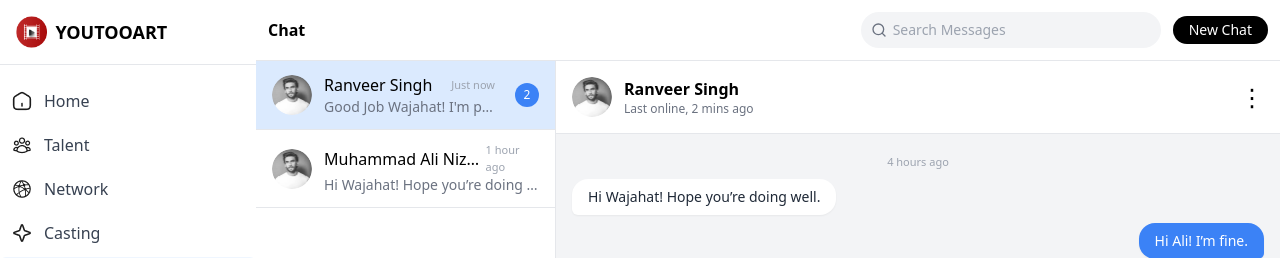
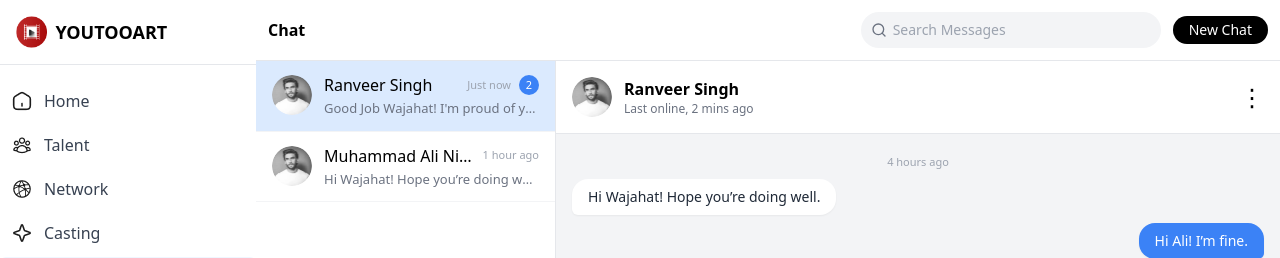
Before and after one commit to SaqibAfridi636/NewYoutoart, a React (Vite) app: page /chat in a window 1280 px wide. Shown: the top 258 px of the page. Built offline with nearby package versions, Linux system fonts and the light colour scheme.

Commit message:
more addition in all project

```diff
--- a/src/components/pages/Chat/ChatList.jsx
+++ b/src/components/pages/Chat/ChatList.jsx
@@ -1,7 +1,9 @@
-import React, { useState, useEffect } from "react";
+// src/components/Chat/ChatList.jsx
+import React, { useEffect, useState } from "react";
 import { formatTime } from "./TimeFormatter";
 
 const ChatList = ({ chats, selectedChat, onSelectChat }) => {
+  // tick to refresh relative times every minute
   const [, setTick] = useState(0);
   useEffect(() => {
     const i = setInterval(() => setTick((t) => t + 1), 60000);
@@ -11,37 +13,50 @@ const ChatList = ({ chats, selectedChat, onSelectChat }) => {
   const handleClick = (chat) => onSelectChat({ ...chat, unread: 0 });
 
   return (
-    <aside className="w-[300px] border-r bg-white flex flex-col">
+    <aside className="w-[270px] md:w-[300px] bg-white border-r flex flex-col">
       <div className="flex-1 overflow-y-auto">
         {chats.map((chat) => {
           const active = selectedChat?.id === chat.id;
+
           return (
             <button
               key={chat.id}
               onClick={() => handleClick(chat)}
-              className={`w-full text-left px-4 py-3 border-b flex items-center gap-3 transition-colors
-                ${active ? "bg-blue-100" : "hover:bg-gray-100"}`}
+              className={`w-full text-left px-4 py-3 flex items-start gap-3 transition-colors border-b border-gray-100
+                ${active ? "bg-blue-100" : "hover:bg-gray-100/70"}`}
             >
               {/* Avatar */}
-              <img src={chat.image} alt="" className="w-10 h-10 rounded-full object-cover" />
+              <img
+                src={chat.image}
+                alt={chat.name}
+                className="mt-0.5 w-10 h-10 rounded-full object-cover"
+              />
+              {/* Text block */}
+              <div className="flex-1 min-w-0">
+                {/* Top row: name + time + unread */}
+                <div className="flex items-center gap-2">
+                  <h4 className="font-medium truncate">{chat.name}</h4>
 
-              {/* Meta */}
-              <div className="flex-1 min-w-0">
-                <div className="flex items-center justify-between">
-                  <h4 className="font-medium truncate">{chat.name}</h4>
+                  <div className="ml-auto flex items-center gap-2 shrink-0">
+                    {/* time on the far right, tiny + gray */}
                     <span className="text-[11px] text-gray-400">
                       {chat.createdAt ? formatTime(chat.createdAt) : chat.time || ""}
                     </span>
-                </div>
-                <p className="text-sm text-gray-500 truncate">{chat.message}</p>
-              </div>
 
-              {/* Unread */}
+                    {/* unread badge */}
                     {chat.unread > 0 && (
-                <span className="ml-2 inline-flex items-center justify-center h-6 min-w-[24px] px-1 rounded-full bg-blue-500 text-white text-xs">
+                      <span className="inline-grid place-items-center h-5 min-w-[20px] px-1 rounded-full bg-blue-500 text-white text-[11px]">
                         {chat.unread}
                       </span>
                     )}
+                  </div>
+                </div>
+
+                {/* Preview line */}
+                <p className="mt-0.5 text-[13px] text-gray-500 truncate">
+                  {chat.message}
+                </p>
+              </div>
             </button>
           );
         })}
--- a/src/components/pages/Home/HomeContentSection.jsx
+++ b/src/components/pages/Home/HomeContentSection.jsx
@@ -17,6 +17,9 @@ const ContentSection = () => {
     const [taggedUsers, setTaggedUsers] = useState([]); // ✅ track selected users
     const [isLikesModalOpen, setIsLikesModalOpen] = useState(false);
     const [isCommentModalOpen, setIsCommentModalOpen] = useState(false);
+
+
+
 
     // Example users list
     const users = [
```
Lines whose indentation alone changed are shown as unchanged.
